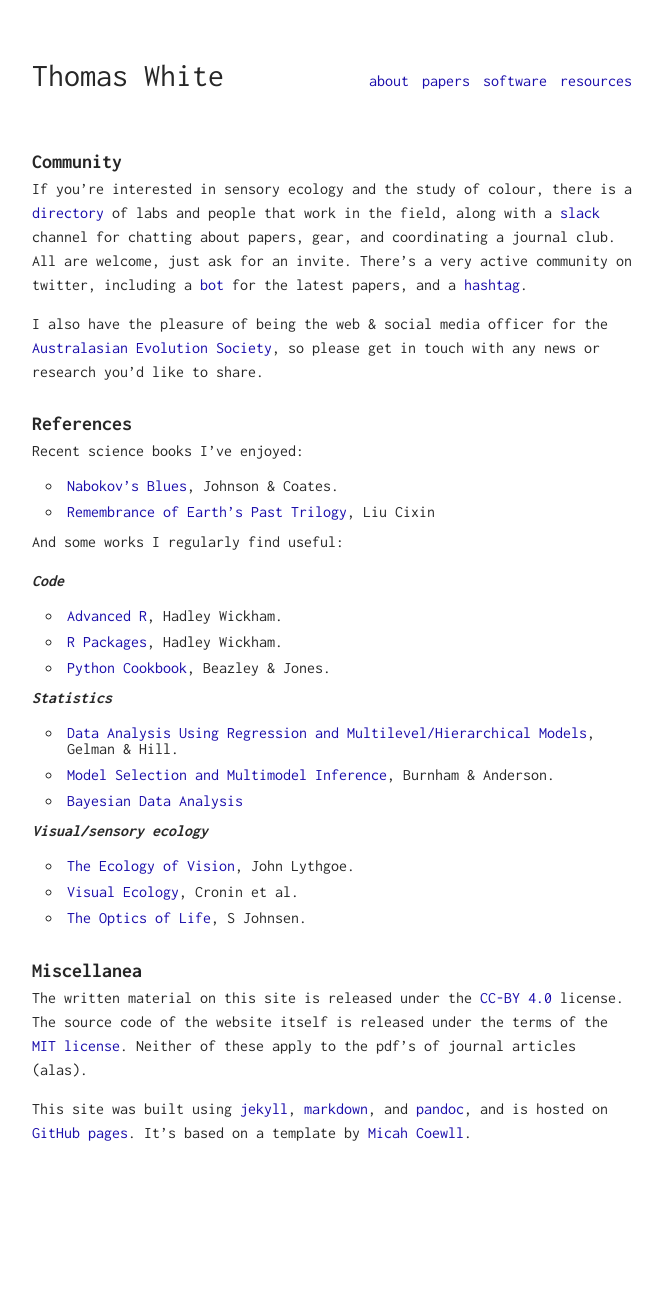
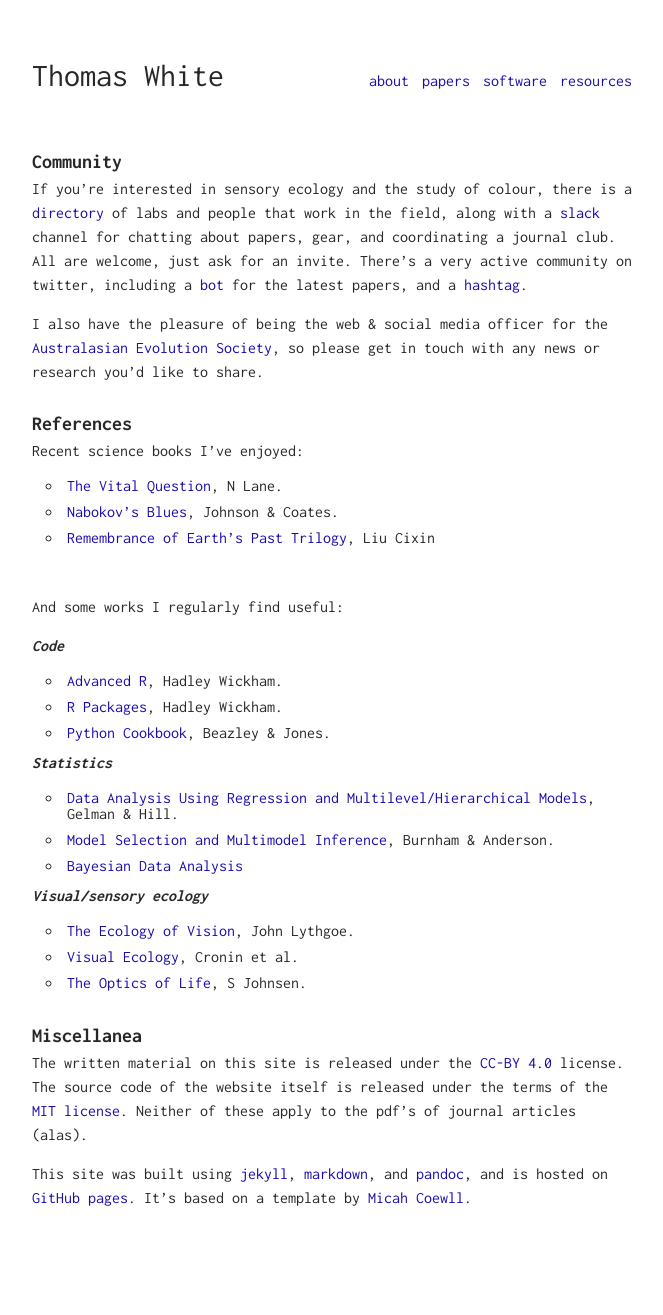
Before and after one commit to thomased/thomased.github.io, a Jekyll site: the page built from resources/index.md, in a window 1280 px wide. Shown: the whole page, without its empty margins (308-971 px from the left). Built offline with Jekyll 4.4.1, drawn with Linux system fonts in a browser that asks for light colours; our own code applies the rules of GitHub Pages for plain Markdown files; before the commit the page ends 1250 px from its top, so only the background shows below that.

Commit message:
Formatting

```diff
--- a/resources/index.md
+++ b/resources/index.md
@@ -11,8 +11,11 @@ I also have the pleasure of being the web & social media officer for the [Austra
 # References
 
 Recent science books I've enjoyed:
+* [The Vital Question](https://profilebooks.com/the-vital-question.html), N Lane.
 * [Nabokov's Blues](https://www.amazon.com/Nabokovs-Blues-Scientific-Odyssey-Literary/dp/0071373306), Johnson & Coates.
 * [Remembrance of Earth's Past Trilogy](http://kenliu.name/translations/three-body/), Liu Cixin
+
+&nbsp;
 
 And some works I regularly find useful:
 
```
